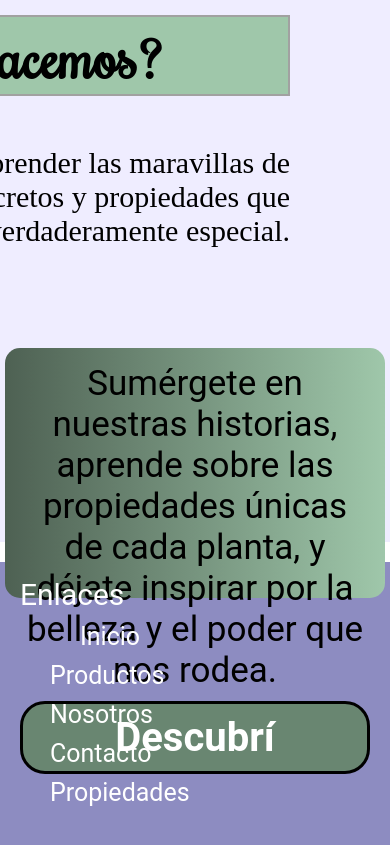
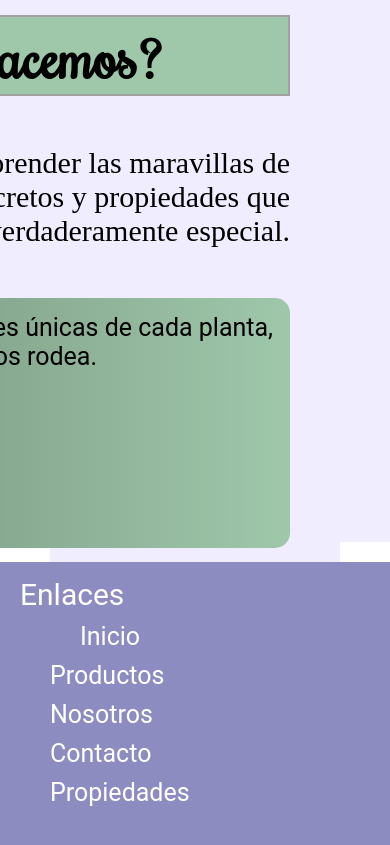
Before and after one commit to CamilaDelicio/Coder-House, a plain HTML site: page pages/nosotros.html in a window 390 px wide. Shown: the part 791-1636 px from the top of the page. Drawn offline with Linux system fonts and the light colour scheme.

Commit message:
responsive full

```diff
--- a/css/styles.css
+++ b/css/styles.css
@@ -488,3 +488,13 @@ textarea{
         font-size: 1.5em;
     }
 }
+
+@media (max-width: 768px) {
+    .descubre-nosotros {
+        font-size: 25px;
+    }
+
+    .boton-descubre {
+        width: 250px;
+    }
+}
```
Also changed, not shown: pages/nosotros.html (+0 -1 lines).
